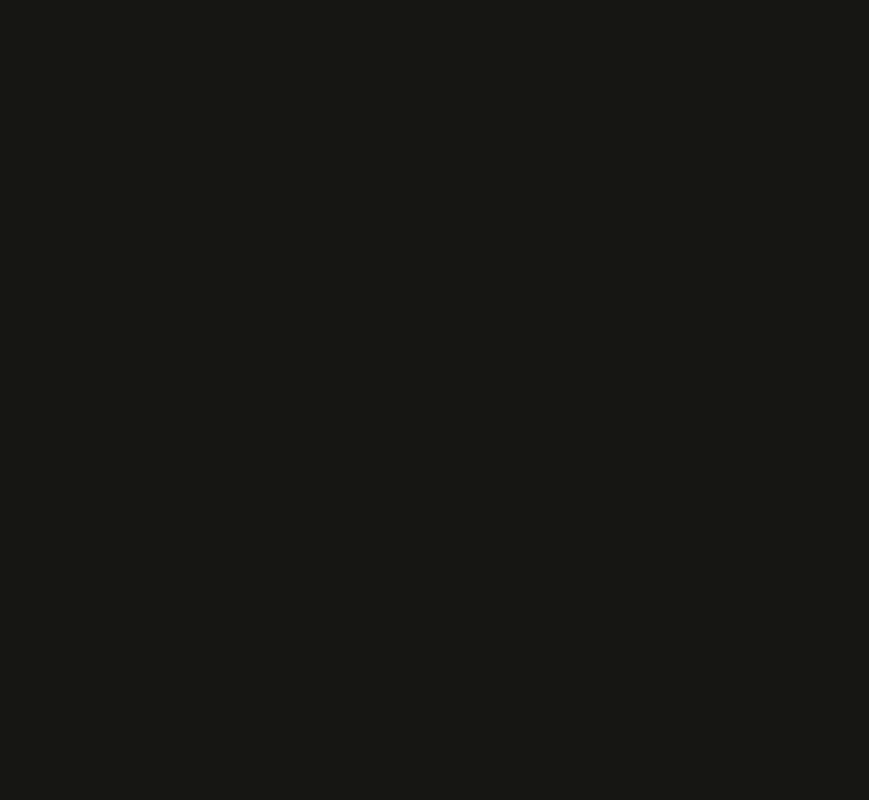
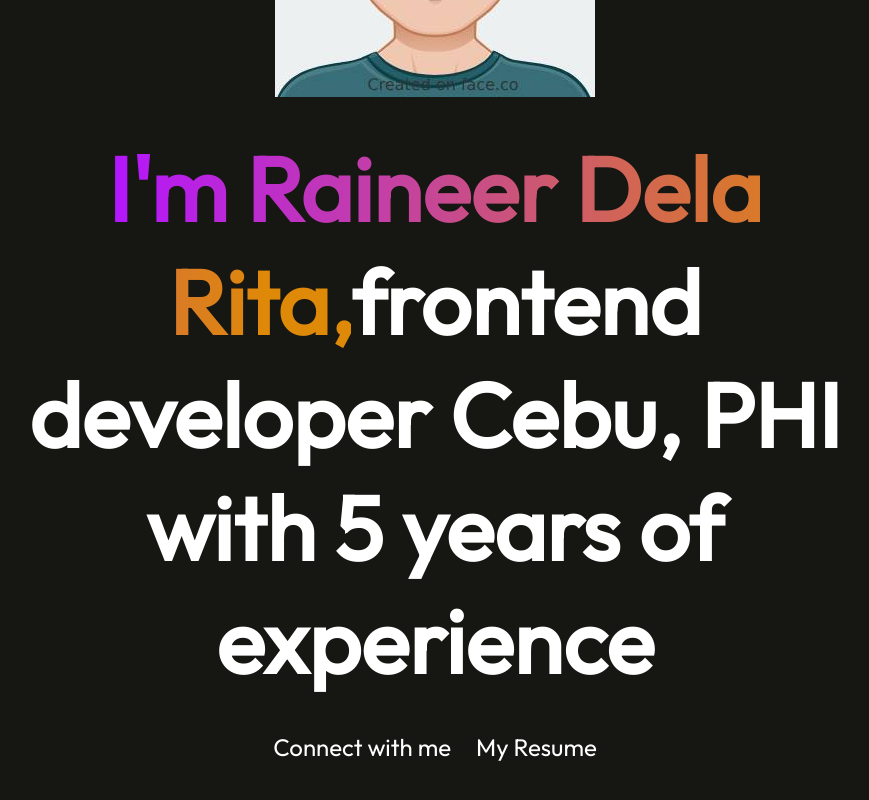
Before and after one commit to raineer24/react-prtfolio, a React (Vite) app: page / in a window 1280 px wide. Shown: the part 478-1278 px from the top of the page, without its empty margins (205-1074 px from the left). Before the commit the page ends 820 px from the top, so only its background shows below. Built offline with nearby package versions, Linux system fonts and the light colour scheme.

Commit message:
profile img

```diff
--- a/src/Components/Hero/Hero.css
+++ b/src/Components/Hero/Hero.css
@@ -0,0 +1,35 @@
+.hero {
+    display: flex;
+    align-items: center;
+    flex-direction: column;
+    gap: 35px;
+}
+.hero img {
+    margin-top: 150px;
+}
+.hero h1 {
+    text-align: center;
+    width: 70%;
+    font-size: 90px;
+    font-weight: 600;
+}
+.hero h1 span {
+    background: linear-gradient(270deg,#DF8908 10%,#B415FF 100%);
+    background-clip: text;
+    -webkit-background-clip: text;
+    -webkit-text-fill-color: transparent;
+}
+.hero p {
+    width: 50%;
+    text-align: center;
+    font-size: 24px;
+    line-height: 40px;
+}
+.hero-action {
+    display: flex;
+    align-items: center;
+    gap: 25px;
+    font-size: 24px;
+    font-weight: 500;
+    margin-bottom: 50px;
+}
--- a/src/Components/Hero/Hero.jsx
+++ b/src/Components/Hero/Hero.jsx
@@ -7,6 +7,12 @@ const Hero = () => {
   return (
     <div className='hero'>
         <img src={profile_img} alt="" />
+        <h1><span>I'm Raineer Dela Rita,</span>frontend developer Cebu, PHI with 5 years of experience</h1>
+        <div className="hero-action">
+            <div className="hero-connect">Connect with me</div>
+            <div className="hero-resume">My Resume</div>
+        </div>
+
     </div>
   )
 }
```
